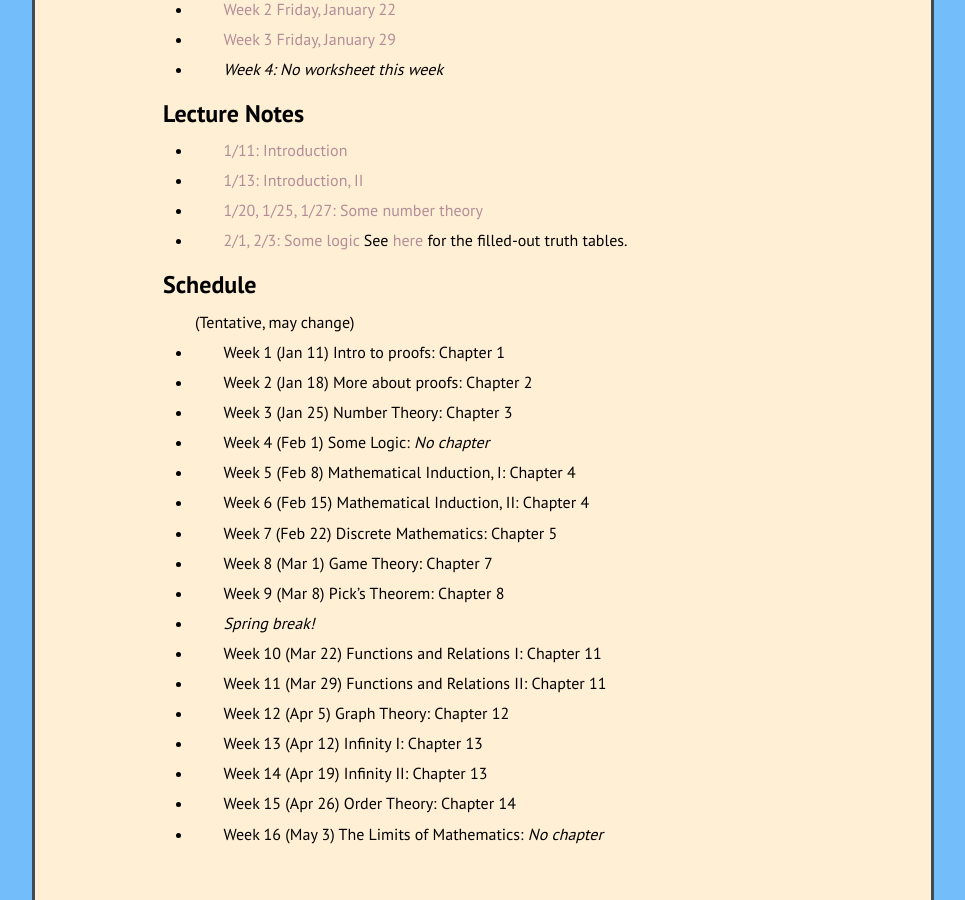
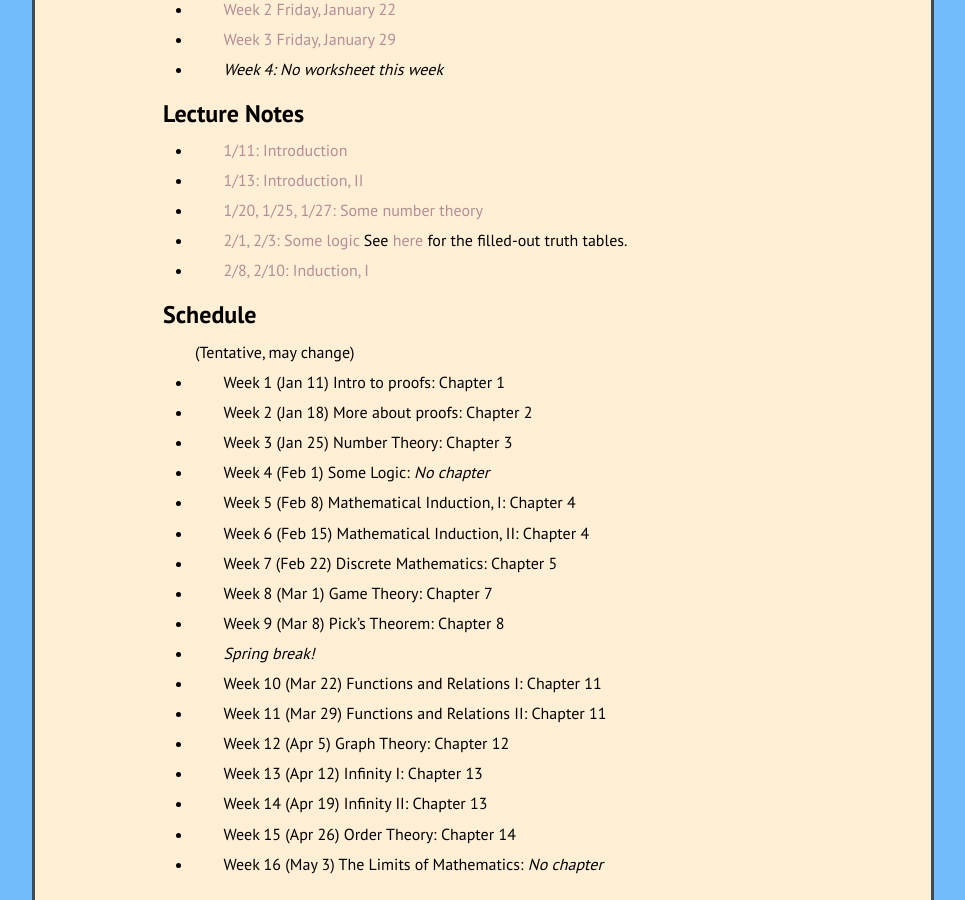
Before and after one commit to kamerynjw/kamerynjw.github.io, a Jekyll site: the page built from teaching/2021/math321.md, in a window 1280 px wide and 900 px high, scrolled down 1709 px. Shown: the whole window, without its empty margins (157-1122 px from the left). Built offline with Jekyll 4.4.1, drawn with Linux system fonts in a browser that asks for light colours; nearby versions of some CDN libraries; formulas are drawn with MathJax 3.

Commit message:
new slides

```diff
--- a/teaching/2021/math321.md
+++ b/teaching/2021/math321.md
@@ -74,6 +74,8 @@ Lecture Notes
 
 * [2/1, 2/3: Some logic]({{ page.url }}logic.pdf) See [here]({{page.url}}tt.pdf) for the filled-out truth tables.
 
+* [2/8, 2/10: Induction, I]({{ page.url }}ind.pdf)
+
 
 Schedule
 --------
```
Also changed, not shown: teaching/2021/math302.md (+2 -0 lines), 2 other files.
